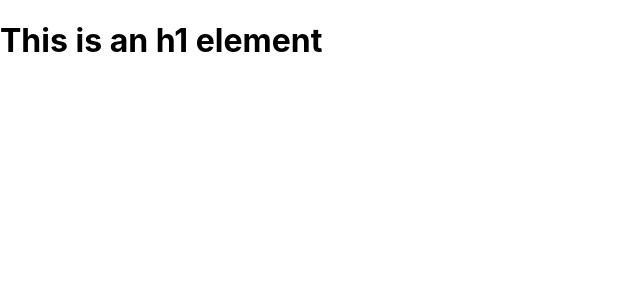
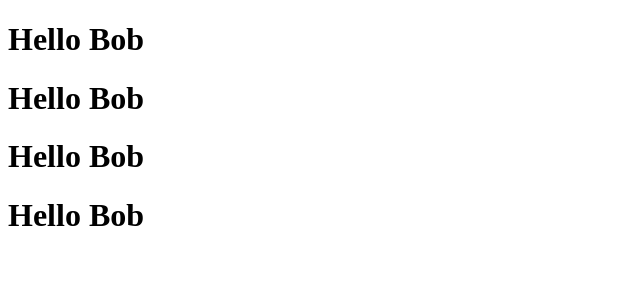
Before and after one commit to subhankari2/react-basics-meta, a React (Create React App) app: page / in a window 1280 px wide. Shown: the top 300 px of the page, without its empty margins (0-640 px from the left). Built offline with nearby package versions, Linux system fonts and the light colour scheme.

Commit message:
props example

```diff
--- a/src/App.css
+++ /dev/null
@@ -1,38 +0,0 @@
-.App {
-  text-align: center;
-}
-
-.App-logo {
-  height: 40vmin;
-  pointer-events: none;
-}
-
-@media (prefers-reduced-motion: no-preference) {
-  .App-logo {
-    animation: App-logo-spin infinite 20s linear;
-  }
-}
-
-.App-header {
-  background-color: #282c34;
-  min-height: 100vh;
-  display: flex;
-  flex-direction: column;
-  align-items: center;
-  justify-content: center;
-  font-size: calc(10px + 2vmin);
-  color: white;
-}
-
-.App-link {
-  color: #61dafb;
-}
-
-@keyframes App-logo-spin {
-  from {
-    transform: rotate(0deg);
-  }
-  to {
-    transform: rotate(360deg);
-  }
-}
--- a/src/App.js
+++ b/src/App.js
@@ -1,10 +1,7 @@
-import './App.css';
-function Heading(){
-  return <h1>This is an h1 element</h1>
-}
+import Heading from "./Heading"
 function App() {
   return (
-   <Heading/>
+   <Heading firstName="Bob"/>
     );
 }
 
--- /dev/null
+++ b/src/Heading.js
@@ -0,0 +1,10 @@
+function Heading(props) {
+    return (<div>
+        <h1>Hello { props.firstName}</h1>
+        <h1>Hello { props.firstName}</h1>
+        <h1>Hello { props.firstName}</h1>
+        <h1>Hello {props.firstName}</h1>
+        </div>
+    )
+}
+export default Heading;
--- a/src/index.css
+++ /dev/null
@@ -1,13 +0,0 @@
-body {
-  margin: 0;
-  font-family: -apple-system, BlinkMacSystemFont, 'Segoe UI', 'Roboto', 'Oxygen',
-    'Ubuntu', 'Cantarell', 'Fira Sans', 'Droid Sans', 'Helvetica Neue',
-    sans-serif;
-  -webkit-font-smoothing: antialiased;
-  -moz-osx-font-smoothing: grayscale;
-}
-
-code {
-  font-family: source-code-pro, Menlo, Monaco, Consolas, 'Courier New',
-    monospace;
-}
--- a/src/index.js
+++ b/src/index.js
@@ -1,6 +1,5 @@
 import React from 'react';
 import ReactDOM from 'react-dom/client';
-import './index.css';
 import App from './App';
 import reportWebVitals from './reportWebVitals';
 
```
